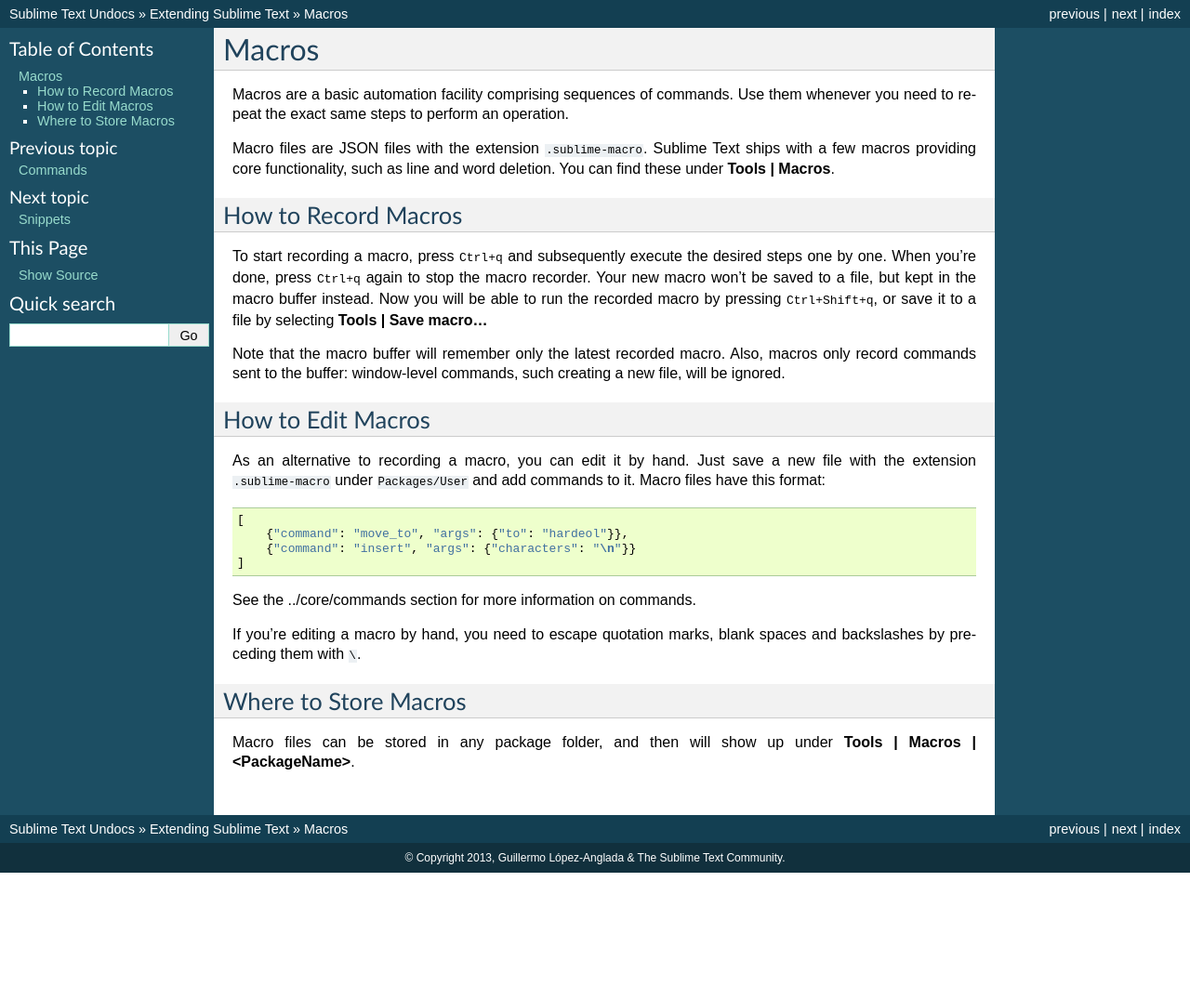
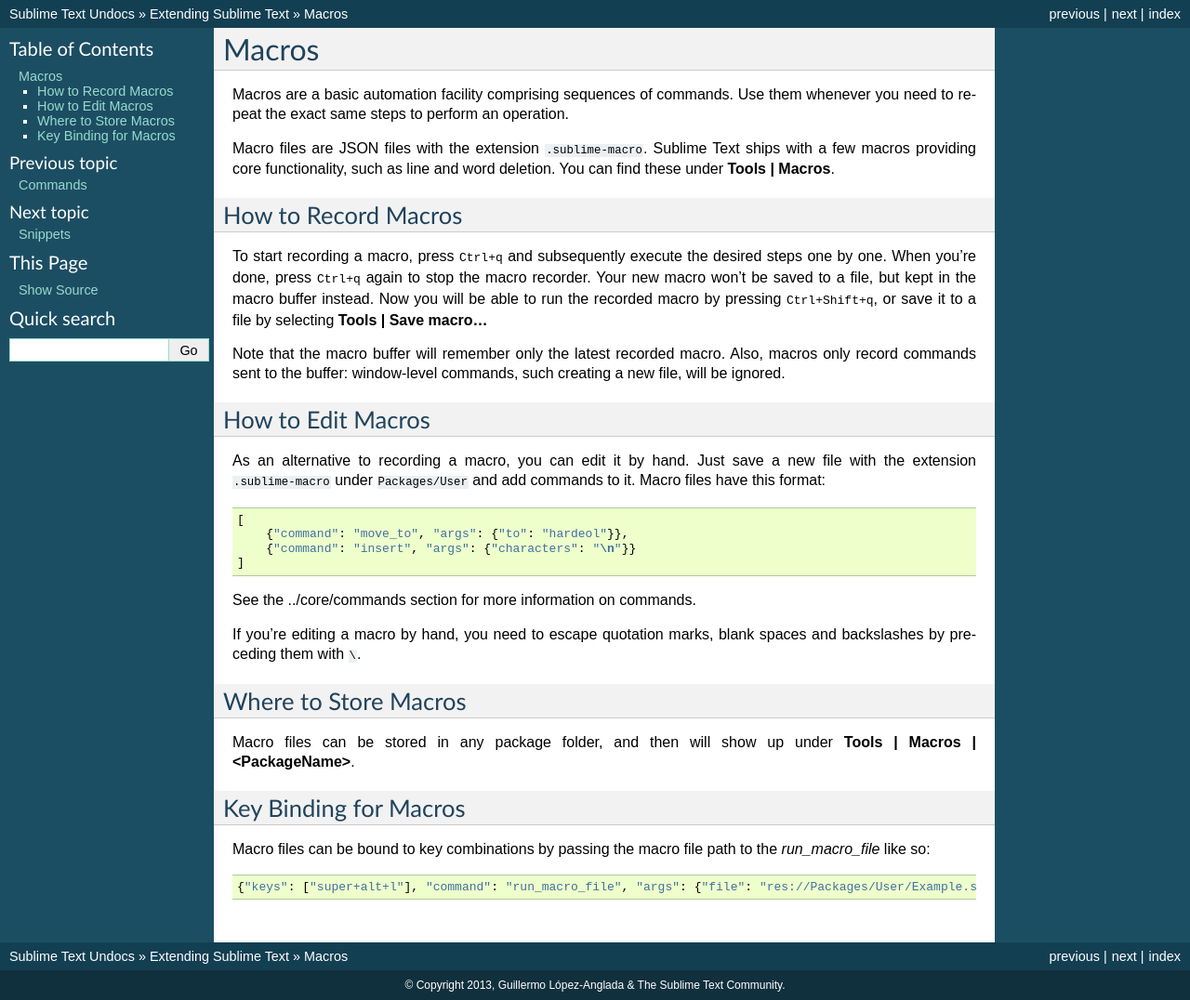
Before and after one commit to guillermooo/sublime-undocs, a Sphinx documentation site: the page built from source/extensibility/macros.rst, in a window 1280 px wide. Shown: the whole page at 93% size. Built offline with Sphinx 7.4.7, drawn with Linux system fonts in a browser that asks for light colours; before the commit the page ends 939 px from its top, so only the background shows below that.

Commit message:
Macros: added key bind example.

```diff
--- a/source/extensibility/macros.rst
+++ b/source/extensibility/macros.rst
@@ -47,3 +47,10 @@
 
 Macro files can be stored in any package folder, and then will show up
 under **Tools | Macros | <PackageName>**.
+
+Key Binding for Macros
+**********************
+
+Macro files can be bound to key combinations by passing the macro file path to the `run_macro_file` like so::
+
+    {"keys": ["super+alt+l"], "command": "run_macro_file", "args": {"file": "res://Packages/User/Example.sublime-macro"}}
```
